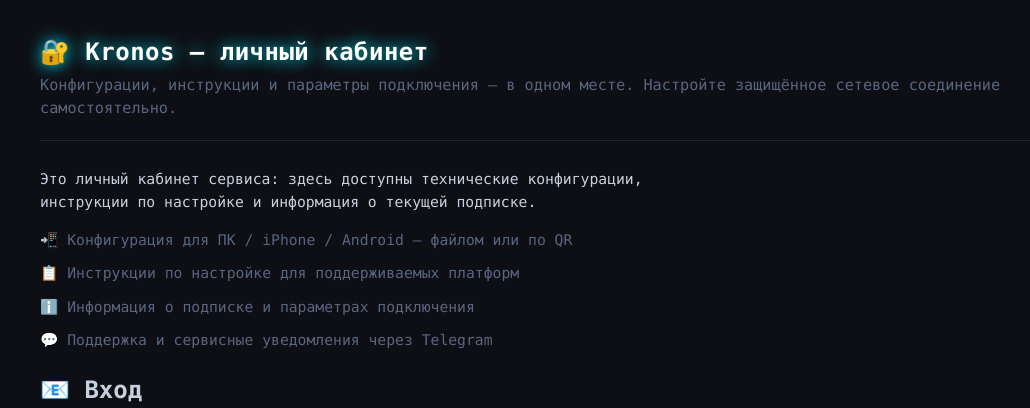
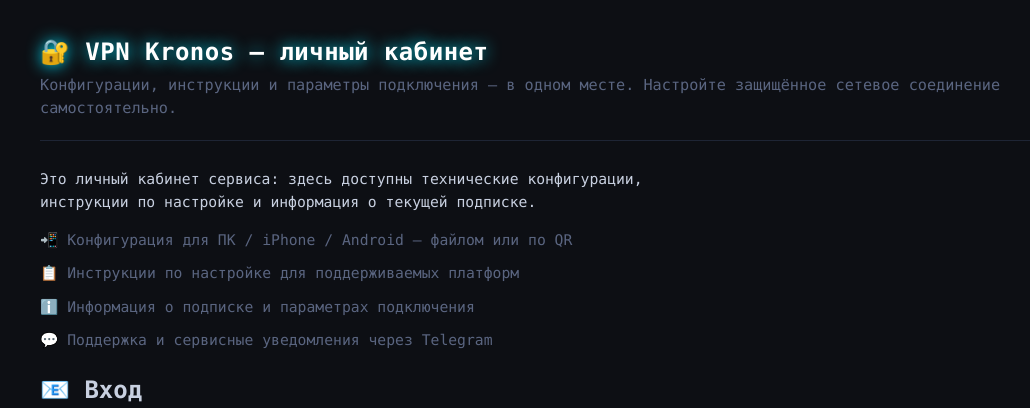
Before and after one commit to nikkronos/vpnservice, a Flask app: page /recovery in a window 1280 px wide. Shown: the top 408 px of the page, without its empty margins (60-1090 px from the left). Run offline with Flask 3, Linux system fonts and the light colour scheme.

Commit message:
recovery.html: вернуть 'VPN Kronos' в title и h1
По решению владельца + подтверждению юр.экспертизы LLM round 4:
имя VPN не нарушение, проблема в связке 'VPN + обход/блокировки'.
Все триггеры обхода уже убраны в round 3. Возвращаем явное название
'VPN Kronos — личный кабинет' — честное позиционирование услуги
как защищённого VPN-соединения, без рекламы обхода.

Co-Authored-By: Claude Opus 4.7 <noreply@anthropic.com>

```diff
--- a/web/templates/recovery.html
+++ b/web/templates/recovery.html
@@ -3,13 +3,13 @@
 <head>
   <meta charset="UTF-8">
   <meta name="viewport" content="width=device-width, initial-scale=1.0">
-  <title>Личный кабинет — Kronos</title>
+  <title>VPN Kronos — личный кабинет</title>
   <link rel="stylesheet" href="{{ url_for('static', filename='style.css') }}">
 </head>
 <body>
   <div class="container">
     <header class="recovery-hero">
-      <h1>🔐 Kronos — личный кабинет</h1>
+      <h1>🔐 VPN Kronos — личный кабинет</h1>
       <p class="hero-tagline">Конфигурации, инструкции и параметры подключения — в одном месте. Настройте защищённое сетевое соединение самостоятельно.</p>
     </header>
 
```
